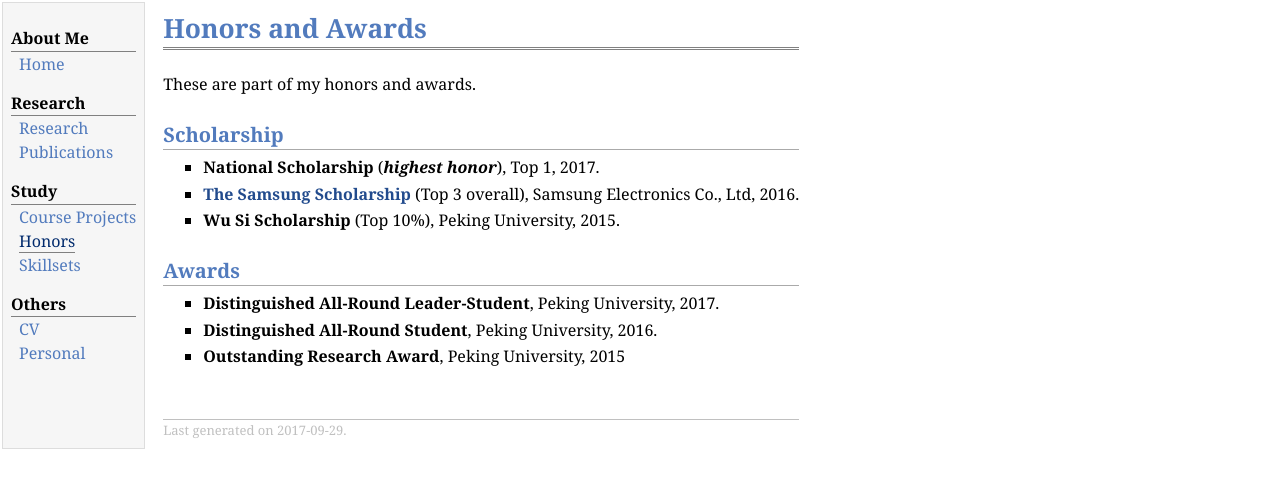
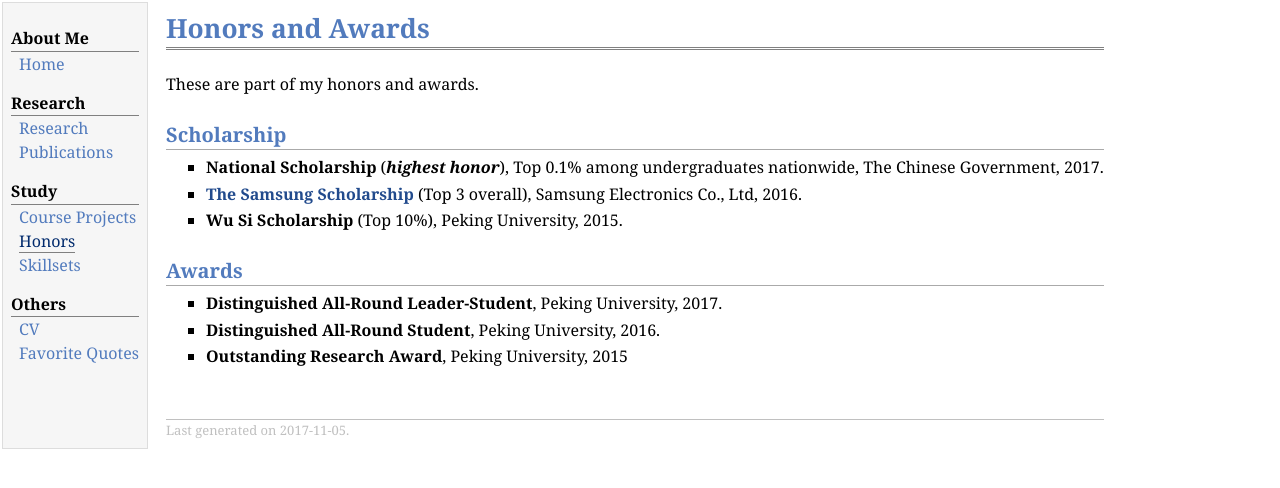
Before and after one commit to YyzHarry/Personal-Website, a Jekyll site: the page honor.html, which Jekyll copies as it is, in a window 1280 px wide. Shown: the top 488 px of the page. Built offline with Jekyll 4.4.1, drawn with Linux system fonts in a browser that asks for light colours.

Commit message:
Update honor.html

```diff
--- a/honor.html
+++ b/honor.html
@@ -22,7 +22,7 @@
 <div class="menu-item"><a href="skill.html">Skillsets</a></div>
 <div class="menu-category">Others</div>
 <div class="menu-item"><a href="static/CV.pdf">CV</a></div>
-<div class="menu-item"><a href="personal.html">Personal</a></div>
+<div class="menu-item"><a href="personal.html">Favorite&nbsp;Quotes</a></div>
 </td>
 <td id="layout-content">
 <div id="toptitle">
@@ -31,7 +31,7 @@
 <p>These are part of my honors and awards.</p>
 <h2>Scholarship</h2>
 <ul>
-<li><p><b>National Scholarship</b> (<i><b>highest honor</b></i>), Top 1, 2017.</p>
+<li><p><b>National Scholarship</b> (<i><b>highest honor</b></i>), Top 0.1% among undergraduates nationwide, The Chinese Government, 2017.</p>
 </li>
 <li><p><a href="http://www.pkuef.org/pkuef/newdetail.php?id=1204"><b>The Samsung Scholarship</b></a> (Top 3 overall), Samsung Electronics Co., Ltd, 2016.</p>
 </li>
@@ -49,7 +49,7 @@
 </ul>
 <div id="footer">
 <div id="footer-text">
-Last generated on 2017-09-29.
+Last generated on 2017-11-05.
 </div>
 </div>
 </td>
```
